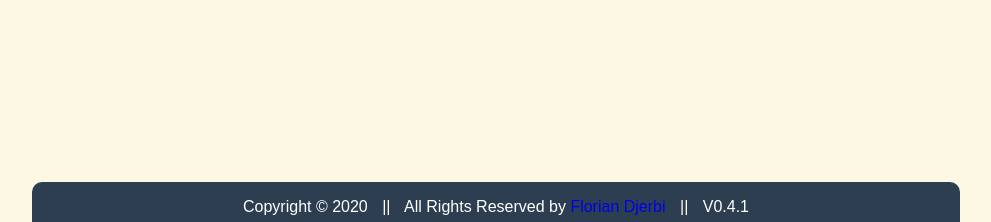
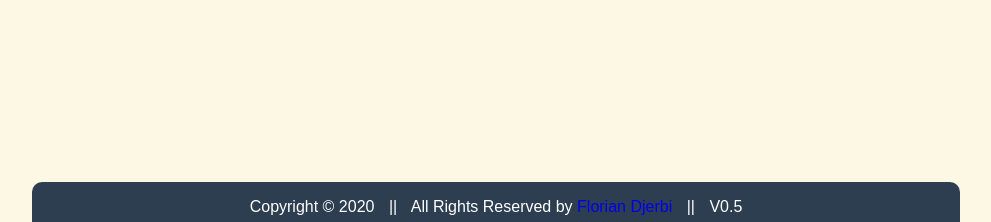
Before and after one commit to Florian-Dj/job_search, a Django app: page /annonce in a window 1280 px wide. Shown: the part 578-800 px from the top of the page, without its empty margins (144-1135 px from the left). Run offline with Django 3.2, Linux system fonts and the light colour scheme; data that the repository does not hold is empty; some libraries are stand-ins or nearby versions.

Commit message:
Change version navbar

```diff
--- a/templates/footer.html
+++ b/templates/footer.html
@@ -1,6 +1,6 @@
 <footer>
     <p>Copyright &copy; 2020 <span>||</span> All Rights Reserved by
         <a href="https://www.linkedin.com/in/florian-djerbi-40b9b519b/" target="_blank">Florian Djerbi</a>
-        <span>||</span> V0.4.1
+        <span>||</span> V0.5
     </p>
 </footer>
```
